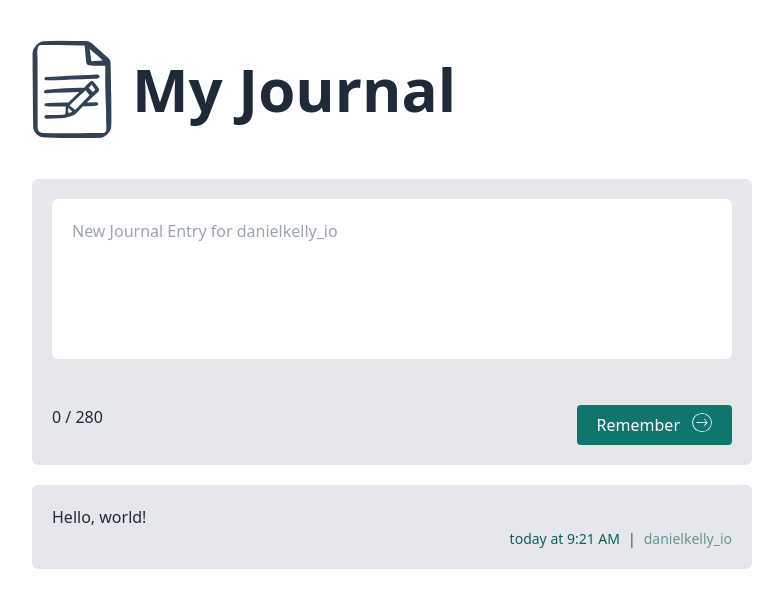
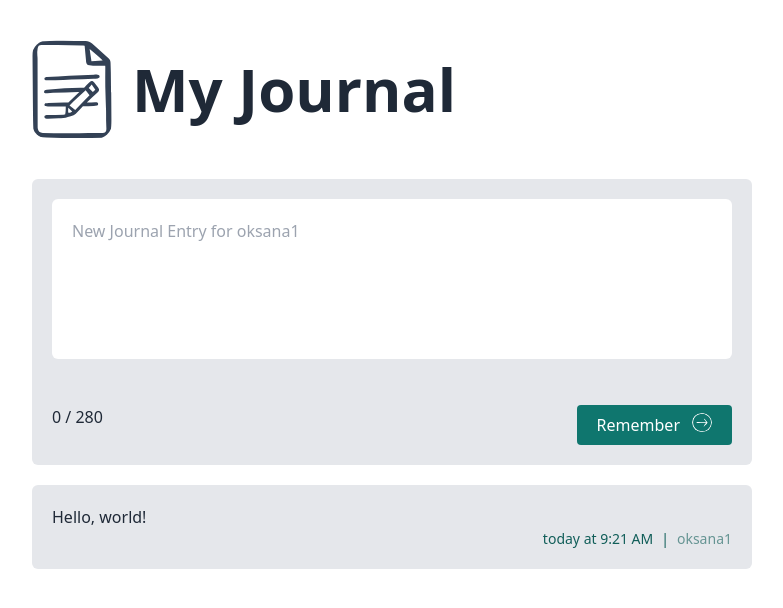
Before and after one commit to Oksana-1/vue3-ts, a Vue app: page / in a window 1280 px wide. Both pictures are taken after a click on the button "Remember". Shown: the top 608 px of the page, without its empty margins (248-1031 px from the left). Built offline with nearby package versions, Linux system fonts and the light colour scheme.

Commit message:
Provide-Inject

```diff
--- a/src/App.vue
+++ b/src/App.vue
@@ -2,17 +2,19 @@
 import TheHeader from "@/components/TheHeader.vue";
 import EntryEditor from "./components/EntryEditor.vue";
 import EntryCard from "@/components/EntryCard.vue";
-import { reactive } from "vue";
+import { provide, reactive } from "vue";
 import type User from "@/types/User";
 import type Entry from "./types/Entry";
+import { userInjectionKey } from "@/injectionKeys";
 
 const user: User = reactive({
   id: 1,
   username: "oksana1",
   settings: [],
 });
+provide(userInjectionKey, user);
+
 const entries: Entry[] = reactive([]);
-console.log(user);
 const createHandler = (entry: Entry) => {
   entries.unshift(entry);
 };
--- a/src/components/EntryCard.vue
+++ b/src/components/EntryCard.vue
@@ -2,8 +2,12 @@
 import DateDisplay from "./DateDisplay.vue";
 import UseEmojis from "@/composables/UseEmojis";
 import type Entry from "@/types/Entry";
+import { inject } from "vue";
+import { userInjectionKey } from "@/injectionKeys";
 
 const { findEmoji } = UseEmojis();
+const injectedUser = inject(userInjectionKey);
+
 defineProps<{
   entry: Entry;
 }>();
@@ -21,7 +25,7 @@ defineProps<{
     <div class="entry-footer">
       <DateDisplay :date="entry.createdAt" class="mr-2" />
       |
-      <span class="ml-2">danielkelly_io</span>
+      <span class="ml-2">{{ injectedUser?.username || "anonymous" }}</span>
     </div>
   </div>
 </template>
--- a/src/components/EntryEditor.vue
+++ b/src/components/EntryEditor.vue
@@ -2,8 +2,9 @@
 import EmojiField from "@/components/EmojiField.vue";
 import ArrowCircleRight from "@/assets/icons/arrow-circle-right.svg";
 import type Emoji from "@/types/Emoji";
-import { ref, computed, defineEmits, onMounted } from "vue";
+import { ref, computed, defineEmits, onMounted, inject } from "vue";
 import type Entry from "@/types/Entry";
+import { userInjectionKey } from "@/injectionKeys";
 
 const body = ref("Hello, world!");
 const textArea = ref<HTMLTextAreaElement | null>(null);
@@ -14,6 +15,7 @@ const charCount = computed(() => body.value.length);
 onMounted(() => {
   textArea.value?.focus();
 });
+const injectedUser = inject(userInjectionKey);
 
 const emit = defineEmits<{
   (event: "@create", entry: Entry): void;
@@ -49,7 +51,9 @@ function resetForm() {
       ref="textArea"
       v-model="body"
       @keyup="handleTextInput"
-      placeholder="New Journal Entry for danielkelly_io"
+      :placeholder="`New Journal Entry for ${
+        injectedUser?.username || 'anonymous'
+      }`"
     ></textarea>
     <EmojiField v-model="emoji" />
     <div class="entry-form-footer">
--- /dev/null
+++ b/src/injectionKeys.ts
@@ -0,0 +1,4 @@
+import type { InjectionKey } from "vue";
+import type User from "@/types/User";
+
+export const userInjectionKey = Symbol() as InjectionKey<User>;
```
